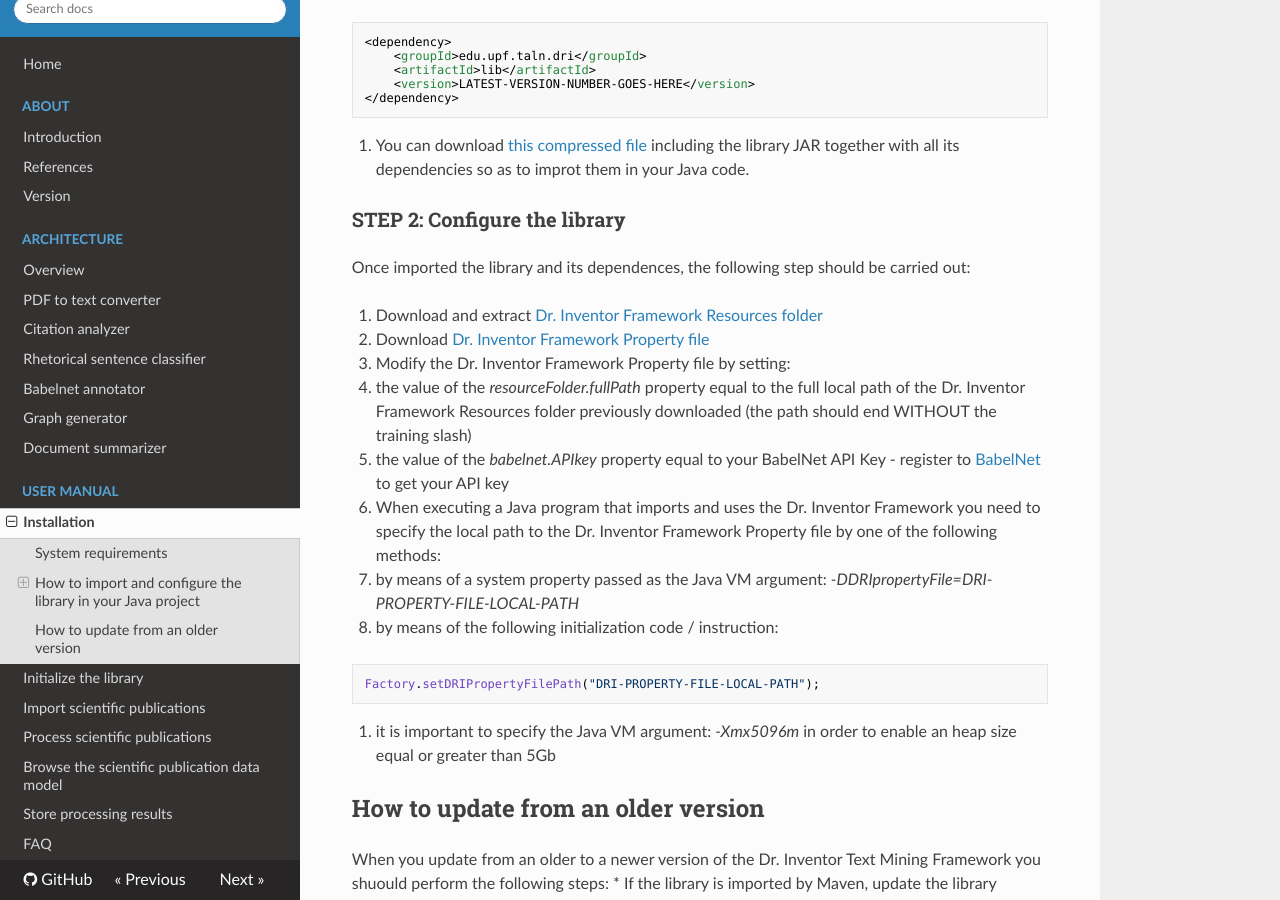
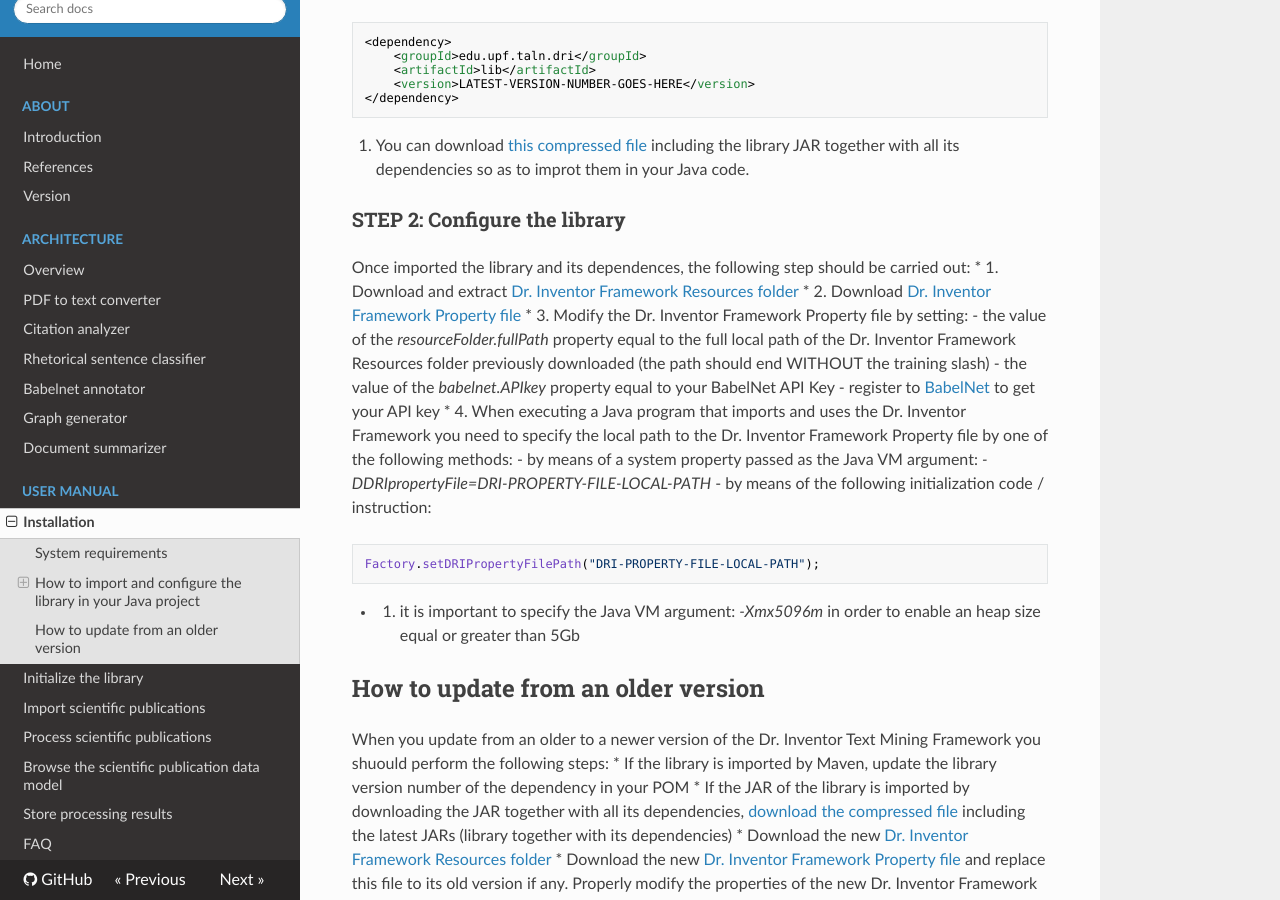
Before and after one commit to abe-iop/driframework, an MkDocs documentation site: the page built from doc/Installation.md, in a window 1280 px wide and 900 px high, scrolled down 872 px. Built offline with MkDocs 1.6.1, drawn with Linux system fonts in a browser that asks for light colours; nearby versions of some CDN libraries; old or Windows-style settings are respelled for this version of MkDocs.

Commit message:
Update Installation.md

````diff
--- a/doc/Installation.md
+++ b/doc/Installation.md
@@ -40,21 +40,21 @@ and the following dependency (the number of the latest version of the Dr. Invent
 
 ### STEP 2: Configure the library
 Once imported the library and its dependences, the following step should be carried out:
-
-1. Download and extract [Dr. Inventor Framework Resources folder](http://backingdata.org/dri/library/latest/resourceFolder.html)
-2. Download [Dr. Inventor Framework Property file](http://backingdata.org/dri/library/latest/configurationFile.html)
-3. Modify the Dr. Inventor Framework Property file by setting:
-- the value of the _resourceFolder.fullPath_ property equal to the full local path of the Dr. Inventor Framework Resources folder previously downloaded (the path should end WITHOUT the training slash)
-- the value of the _babelnet.APIkey_ property equal to your BabelNet API Key - register to [BabelNet](http://babelnet.org/) to get your API key
-4. When executing a Java program that imports and uses the Dr. Inventor Framework you need to specify the local path to the Dr. Inventor Framework Property file by one of the following methods:
-- by means of a system property passed as the Java VM argument: _-DDRIpropertyFile=DRI-PROPERTY-FILE-LOCAL-PATH_
-- by means of the following initialization code / instruction:
+* 1. Download and extract [Dr. Inventor Framework Resources folder](http://backingdata.org/dri/library/latest/resourceFolder.html)
+* 2. Download [Dr. Inventor Framework Property file](http://backingdata.org/dri/library/latest/configurationFile.html)
+* 3. Modify the Dr. Inventor Framework Property file by setting:
+   - the value of the _resourceFolder.fullPath_ property equal to the full local path of the Dr. Inventor Framework Resources folder previously downloaded (the path should end WITHOUT the training slash)
+   - the value of the _babelnet.APIkey_ property equal to your BabelNet API Key - register to [BabelNet](http://babelnet.org/) to get your API key
+* 4. When executing a Java program that imports and uses the Dr. Inventor Framework you need to specify the local path to the Dr. Inventor Framework Property file by one of the following methods:
+   - by means of a system property passed as the Java VM argument: _-DDRIpropertyFile=DRI-PROPERTY-FILE-LOCAL-PATH_
+   - by means of the following initialization code / instruction:
 
 ```javascript
 Factory.setDRIPropertyFilePath("DRI-PROPERTY-FILE-LOCAL-PATH");
 ```
 
-5. it is important to specify the Java VM argument: _-Xmx5096m_ in order to enable an heap size equal or greater than 5Gb
+
+* 5. it is important to specify the Java VM argument: _-Xmx5096m_ in order to enable an heap size equal or greater than 5Gb
 
 
 ## How to update from an older version
````
